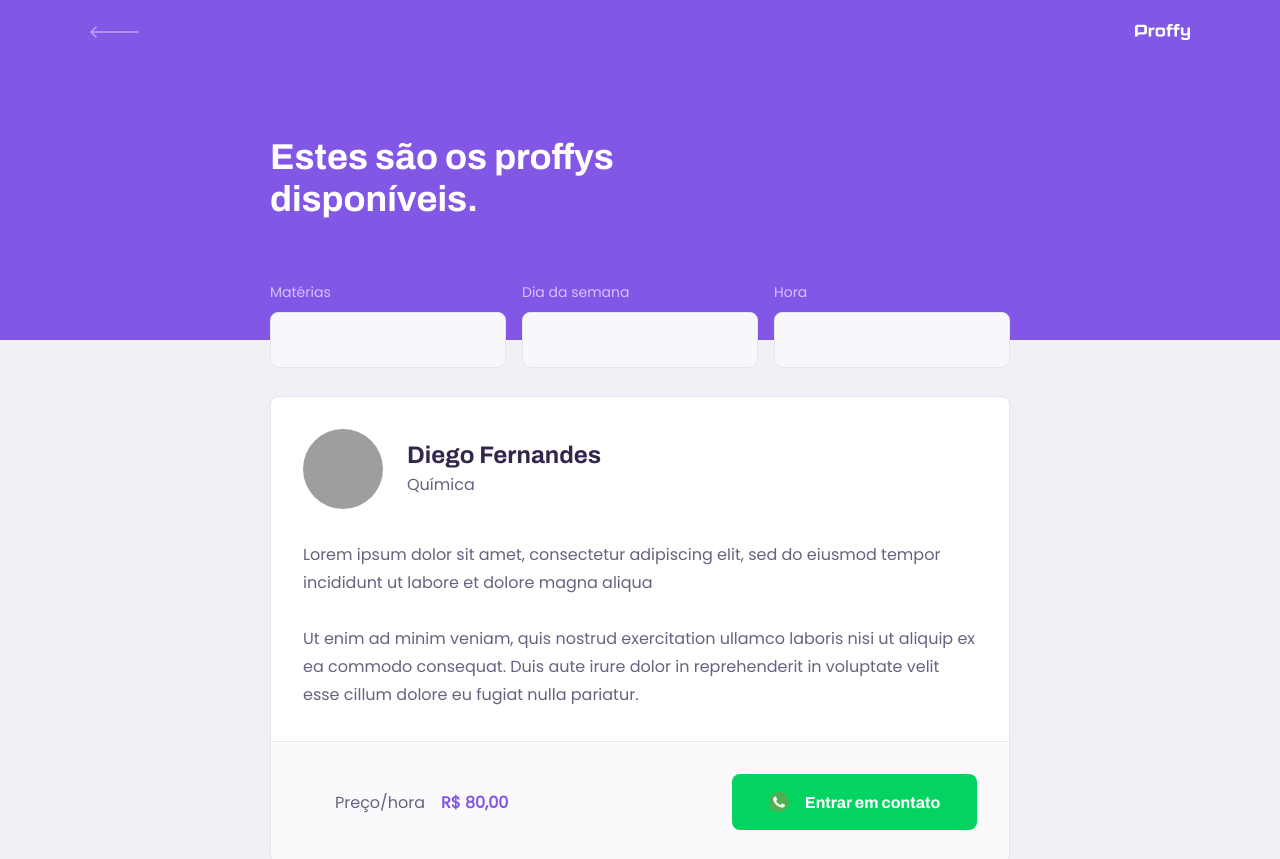
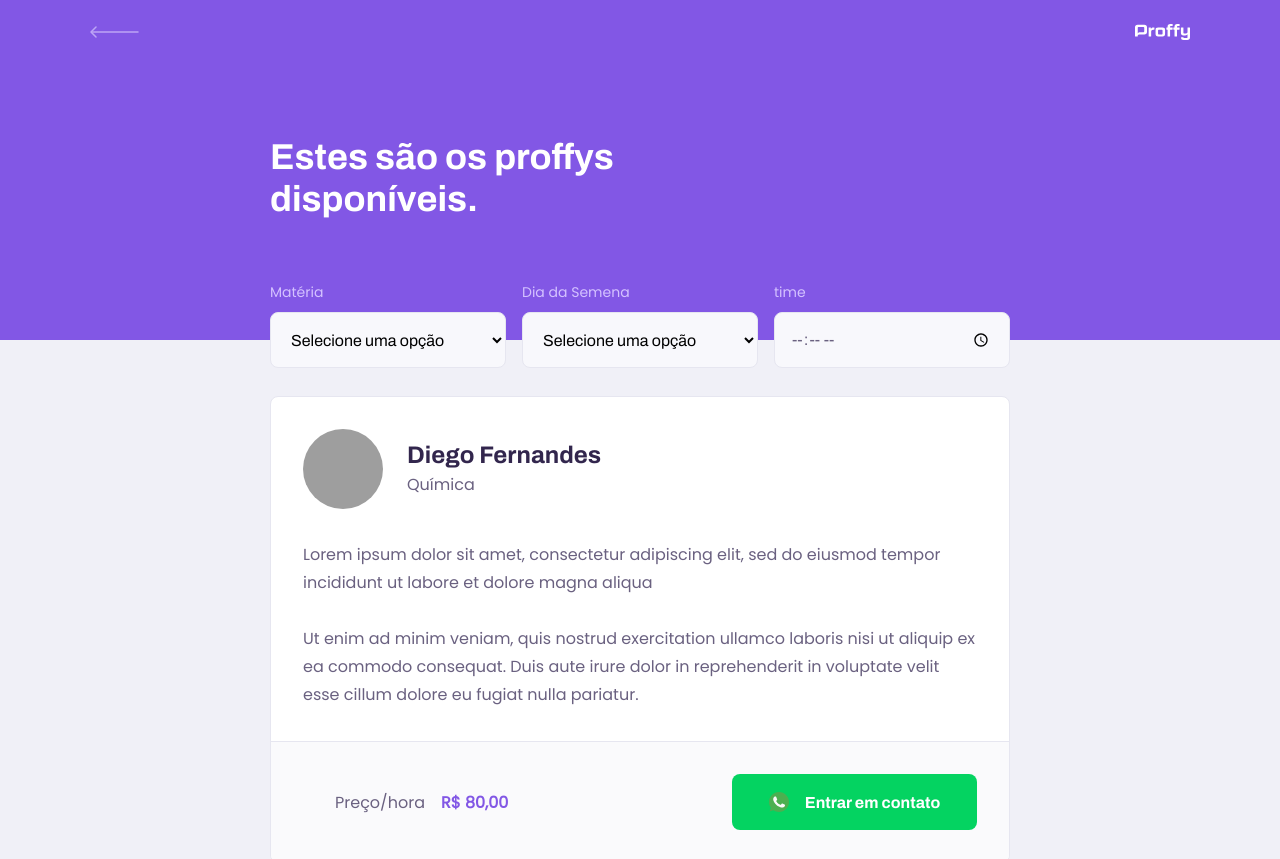
Before and after one commit to gustavohrgomes/Proffy, a React (Create React App) app in the folder web/: page /study in a window 1280 px wide. Shown: the top 859 px of the page. Built offline with nearby package versions, Linux system fonts and the light colour scheme; grey boxes are pictures that could not be loaded.

Commit message:
Implementing Select components in Teacher List page

```diff
--- a/web/src/pages/TeacherList/index.tsx
+++ b/web/src/pages/TeacherList/index.tsx
@@ -2,6 +2,8 @@ import React from 'react';
 
 import PageHeader from '../../Components/PageHeader';
 import TeacherItem from '../../Components/TeacherItem';
+import Input from '../../Components/Input';
+import Select from '../../Components/Select';
 
 import './styles.css';
 
@@ -10,18 +12,35 @@ function TeacherList() {
     <div id="page-teacher-list" className="container">
       <PageHeader title="Estes são os proffys disponíveis.">
         <form id="search-teachers">
-          <div className="input-block">
-            <label htmlFor="subjet">Matérias</label>
-            <input type="text" id="subject" />
-          </div>
-          <div className="input-block">
-            <label htmlFor="week_day">Dia da semana</label>
-            <input type="text" id="subject" />
-          </div>
-          <div className="input-block">
-            <label htmlFor="time">Hora</label>
-            <input type="text" id="subject" />
-          </div>
+          <Select
+            name="subject"
+            label="Matéria"
+            options={[
+              {value: 'Artes', label: 'Artes'},
+              {value: 'Biologia', label: 'Biologia'},
+              {value: 'Matemática', label: 'Matemática'},
+              {value: 'Música', label: 'Música'},
+              {value: 'História', label: 'História'},
+              {value: 'Química', label: 'Química'},
+              {value: 'Física', label: 'Física'},
+              {value: 'Geografia', label: 'Geografia'},
+              {value: 'Português', label: 'Português'}
+            ]}
+          />
+          <Select
+            name="week_day"
+            label="Dia da Semena"
+            options={[
+              {value: '0', label: 'Domingo'},
+              {value: '1', label: 'Segunda-Feira'},
+              {value: '2', label: 'Terça-Feira'},
+              {value: '3', label: 'Quarta-Feira'},
+              {value: '4', label: 'Quinta-Feira'},
+              {value: '5', label: 'Sexta-Feira'},
+              {value: '6', label: 'Sábado'}
+            ]}
+          />
+          <Input type="time" name="time" label="time"></Input>
         </form>
       </PageHeader>
 
--- a/web/src/pages/TeacherList/styles.css
+++ b/web/src/pages/TeacherList/styles.css
@@ -9,41 +9,6 @@
 
 #search-teachers label {
   color:var(--color-text-in-primary);
-}
-
-#search-teachers .input-block {
-  position: relative;
-}
-
-#search-teachers .input-block + .input-block {
-  margin-top: 1.4rem;
-}
-
-#search-teachers .input-block label {
-  font-size: 1.4rem;
-}
-
-#search-teachers .input-block input {
-  width: 100%;
-  height: 5.6rem;
-  margin-top: 0.8rem;
-  border-radius: 0.8rem;
-  background-color: var(--color-input-background);
-  border: 1px solid var(--color-line-in-white);
-  outline: 0;
-  padding: 0 1.6rem;
-  font: 1.6rem Archivo;
-}
-
-#search-teachers .input-block:focus-within::after {
-  width: calc(100% - 3.2rem);
-  height: 2px;
-  content: '';
-  background-color: var(--color-primary-light);
-  position:absolute;
-  left: 1.6rem;
-  right: 1.6rem;
-  bottom: 0;
 }
 
 #page-teacher-list main {
@@ -64,7 +29,8 @@
     bottom: -28px
   }
 
-  #search-teachers .input-block + .input-block {
+  #search-teachers .input-block + .input-block,
+  #search-teachers .select-block + .select-block {
     margin-top: 0;
   }
 
```
